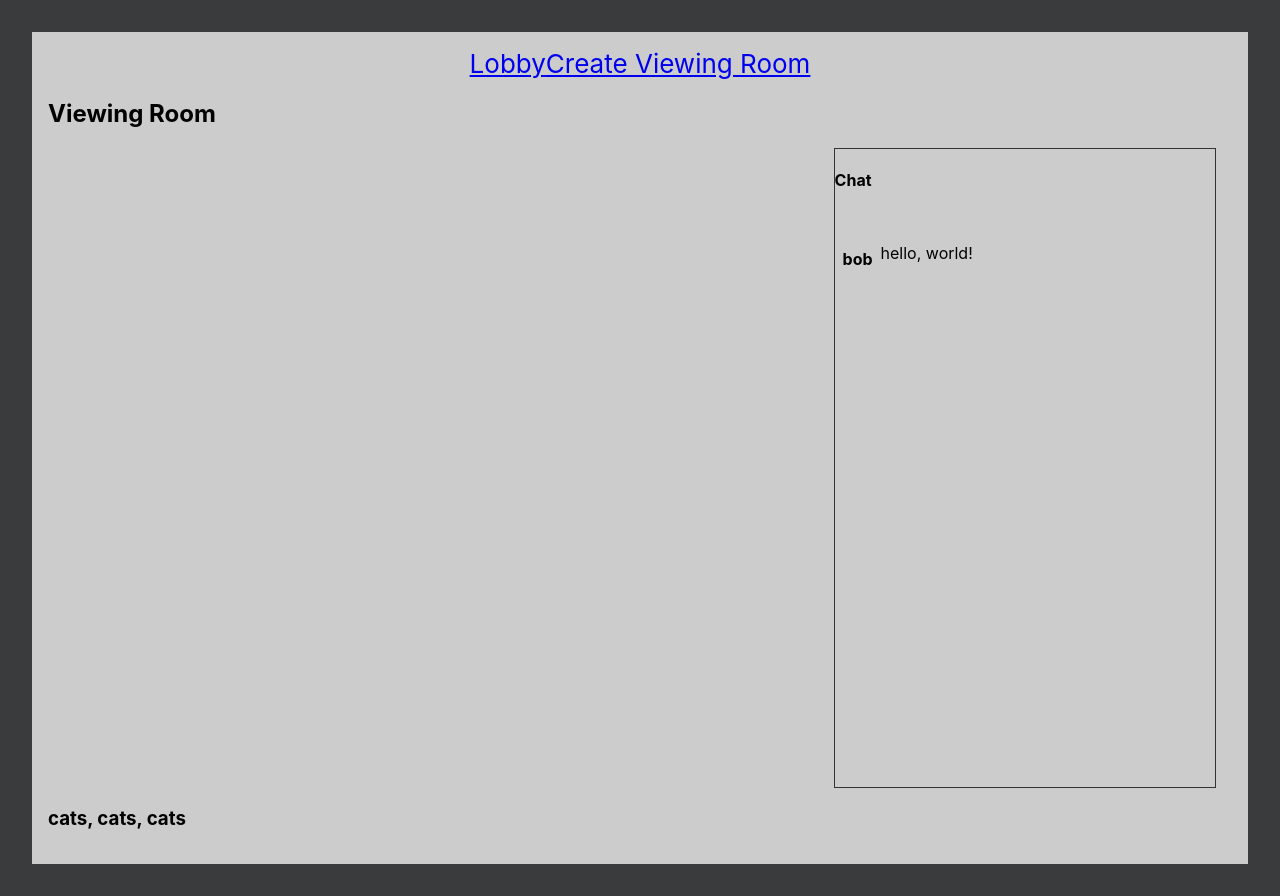
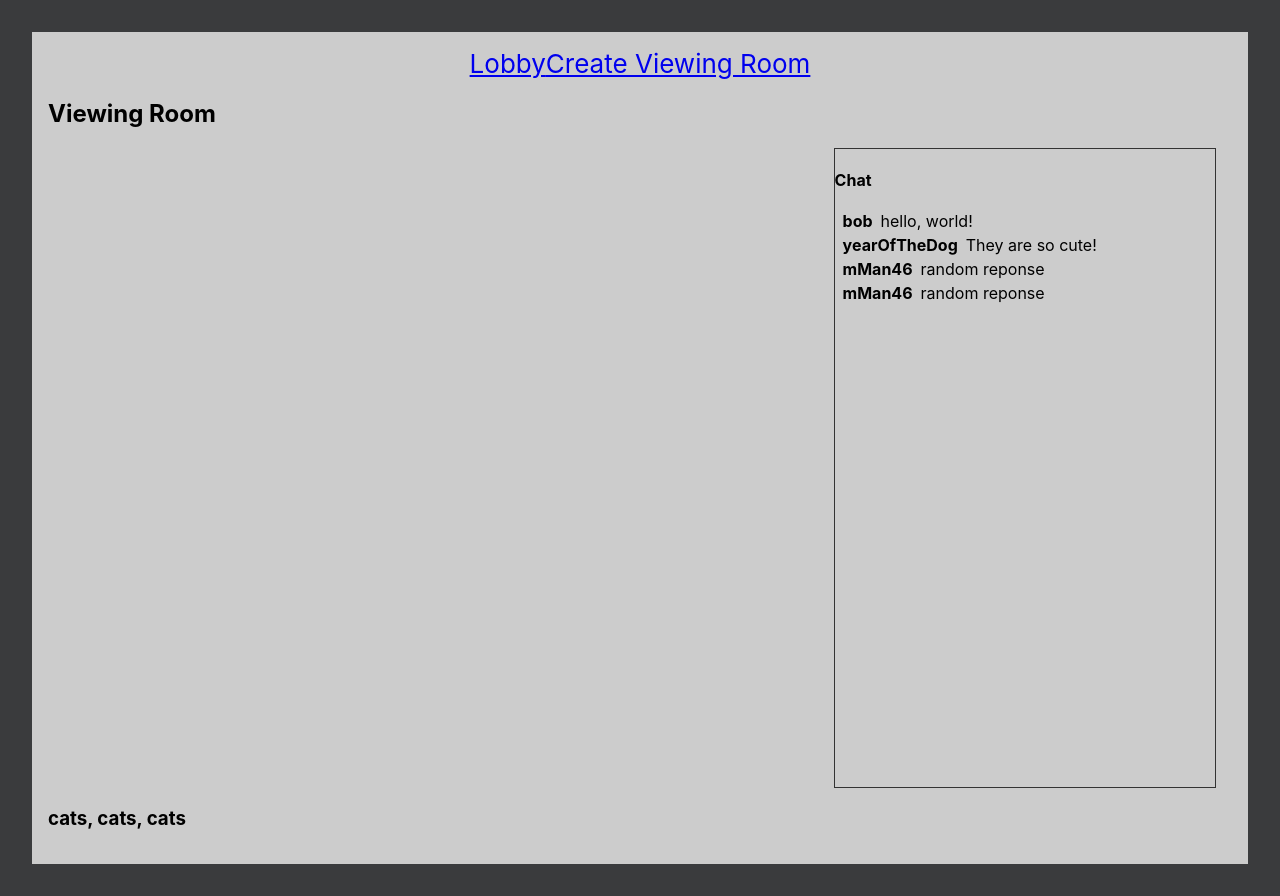
Before and after one commit to phorden/Tavyrn, a React (Create React App) app: page /viewing-room/1 in a window 1280 px wide. Built offline with nearby package versions, Linux system fonts and the light colour scheme.

Commit message:
random chat simulator now fundamentally working.

```diff
--- a/src/components/chat/chat.css
+++ b/src/components/chat/chat.css
@@ -2,6 +2,8 @@
     margin: 0 1em;
     border: 1px solid #333;
     flex-grow: 1;
+    max-height: 40em;
+    overflow: hidden;
 }
 
 .chat-container {
@@ -11,9 +13,10 @@
 
 .message-wrapper {
     display: flex;
-    padding: 1em 0.5em;
+    padding: 0 0.5em;
 }
 
-.message-wrapper h4 {
-    margin-right: 0.5em;
+.message-wrapper h4,
+.message-wrapper p {
+    margin: 0 0.5em 0.25em 0;
 }
--- a/src/components/chat/chat.tsx
+++ b/src/components/chat/chat.tsx
@@ -11,29 +11,29 @@ const userSamples = [
 
 const textSamples = [
     {
-        id: 1,
+        id: 0,
         value: 'random reponse'
     },
     {
-        id: 2,
+        id: 1,
         value: 'I like trains!'
     },
     {
-        id: 3,
+        id: 2,
         value: 'They are so cute!'
     },
     {
-        id: 4,
+        id: 3,
         value: 'Can we watch something else? This isn\'t really my thing'
     },
     {
-        id: 5,
+        id: 4,
         value: 'I am getting sleepy.'
     }
 ];
 
 const Chat = () => {
-    const [chatList, setChatList]: any = useState([{user: 'bob', text: {id: 1, value: 'hello, world!'}}]);
+    const [chatList, setChatList]: any = useState([{user: 'bob', text: {id: 5, value: 'hello, world!'}}]);
 
     const simulateChat = () => {
         const chatPostDelay = Math.floor(Math.random() * Math.floor(5000));
@@ -41,37 +41,35 @@ const Chat = () => {
         const getTextIndex = Math.floor(Math.random() * Math.floor(textSamples.length - 1));
         const randomText = textSamples.find(text => text.id === getTextIndex);
 
-        console.log("random text: ", randomText);
-
         const getRandomUser: number = Math.floor(Math.random() * Math.floor(textSamples.length - 1));
         const randomUser = userSamples[getRandomUser];
 
-        console.log("random user: ", randomUser);
-
         const addMessageToList = () => {
-            const updatedChatList : object[] = [...chatList];
-            updatedChatList.push({user: randomUser, text: randomText});
+            const updatedChatList : object[] = [
+                ...chatList,
+                {user: randomUser, text: randomText}
+            ];
 
             setChatList(updatedChatList);
         }
 
-        setInterval(() => {
+        setTimeout(() => {
             addMessageToList();
         }, chatPostDelay);
     };
 
-    // useEffect(() => {
-    //     if (chatList.length) {
-    //         simulateChat();
-    //     }
-    // }, [chatList]);
+    useEffect(() => {
+        if (chatList.length) {
+            simulateChat();
+        }
+    }, [chatList, simulateChat]);
 
     const messages = (
         <div>
             {
-                chatList.map((message: any) => {
+                chatList.map((message: any, index: number) => {
                     return (
-                        <div className="message-wrapper" key={message.text.id}>
+                        <div className="message-wrapper" key={index}>
                             <h4 className="name">{message.user}</h4>
                             <p>{message.text.value}</p>
                         </div>
```
